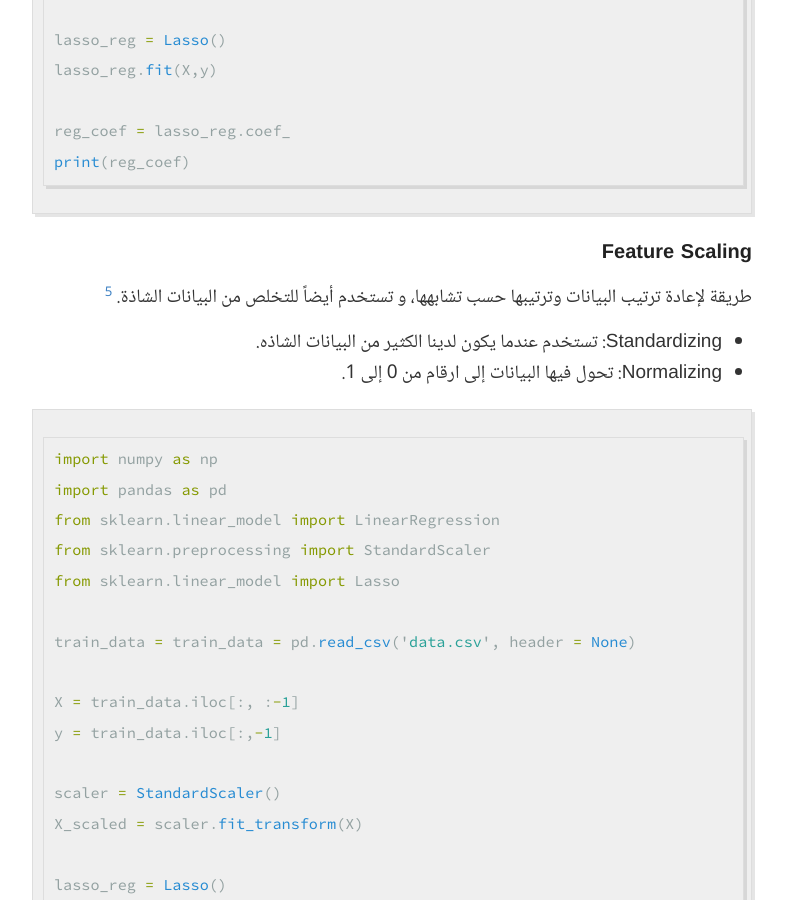
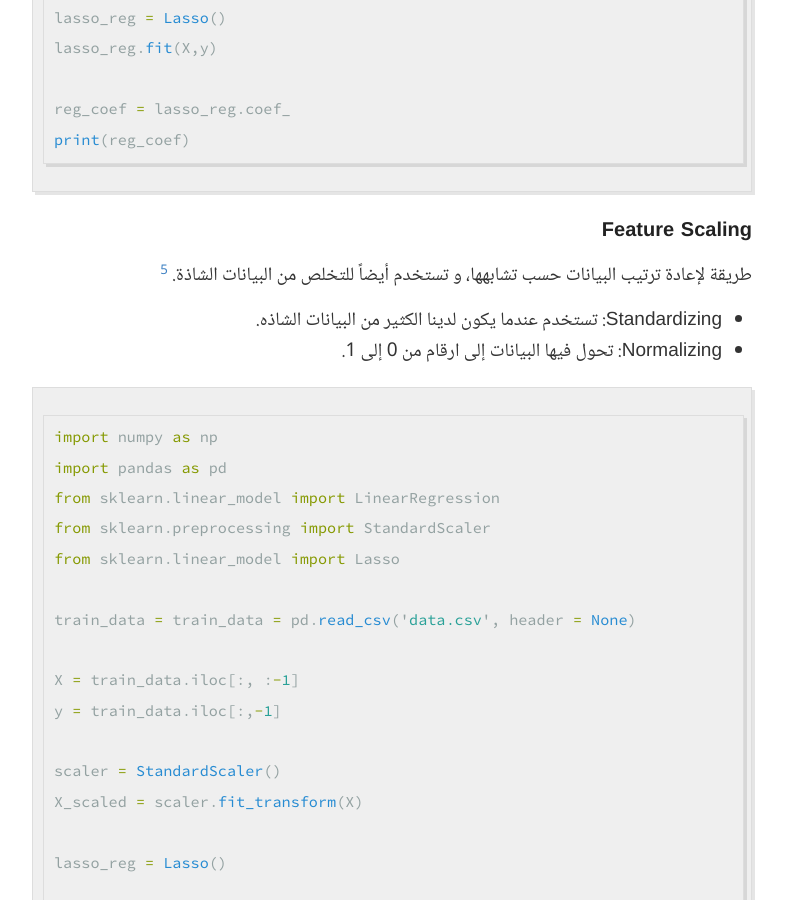
Before and after one commit to alioh/alioh.github.io, a Jekyll site: the page built from _posts/2019-3-11-DSND-Notes-1.md, in a window 1280 px wide and 900 px high, scrolled down 6789 px. Shown: the whole window, without its empty margins (248-1034 px from the left). Built offline with Jekyll 4.4.1, drawn with Linux system fonts in a browser that asks for light colours; comment, search, counter and statistics services are not loaded; some of the changed text lies outside the part shown.

Commit message:
spalling

````diff
--- a/_posts/2019-3-11-DSND-Notes-1.md
+++ b/_posts/2019-3-11-DSND-Notes-1.md
@@ -161,7 +161,7 @@ X_poly = poly_feat.fit_transform(X)
 poly_model = LinearRegression(fit_intercept = False).fit(X_poly, y)
 ```
 
--------
+
 ### Regularization
 طريقة لإضافة المزيد من البيانات لحل مشكلة لدينا أو للتخلص من فرط التخصيص Overfitting [^4]
 
@@ -184,7 +184,7 @@ print(reg_coef)
 
 
 ### Feature Scaling
-طريقة لإعادة ترتيب البيانات وترتيبها حسب تشابهها، و تستخدم أيضاً للتخلص من البيانات الشاذة. [^5]
+طريقة لإعادة ترتيب البيانات حسب تشابهها، و تستخدم أيضاً للتخلص من البيانات الشاذة. [^5]
 - Standardizing: تستخدم عندما يكون لدينا الكثير من البيانات الشاذه.
 - Normalizing: تحول فيها البيانات إلى ارقام من 0 إلى 1.
 
````
Also changed, not shown: other parts of _posts/2019-3-11-DSND-Notes-1.md (+1 -1 lines).
